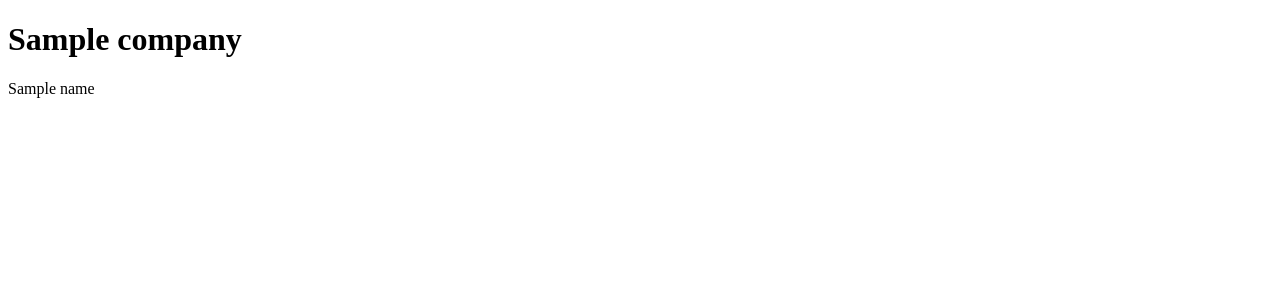
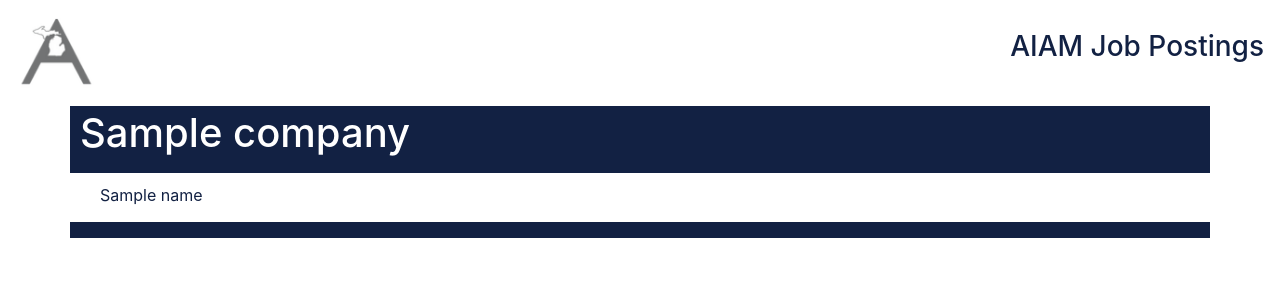
Before and after one commit to gvsucis/aiam_fall_2020, a Flask app: template vacancy_vulture/templates/index.html in a window 1280 px wide. Shown: the top 300 px of the page. Run offline with Flask 2, Linux system fonts and the light colour scheme; the template is opened without the code that fills it: most values are stand-ins (such as "Sample title", 1, 10 or a date in 2020); some libraries are stand-ins or nearby versions.

Commit message:
Added bootstrap and other css prettying up

```diff
--- a/vacancy_vulture/templates/index.html
+++ b/vacancy_vulture/templates/index.html
@@ -2,18 +2,42 @@
 <html>
   <head>
     <title>AIAM Job Data</title>
+    <link rel="stylesheet" href="https://stackpath.bootstrapcdn.com/bootstrap/4.5.2/css/bootstrap.min.css" integrity="sha384-JcKb8q3iqJ61gNV9KGb8thSsNjpSL0n8PARn9HuZOnIxN0hoP+VmmDGMN5t9UJ0Z" crossorigin="anonymous">
   </head>
 
   <body>
+
+    <!-- NAVBAR -->
+    <nav class="navbar navbar-light">
+      <a class="navbar-brand" href="#">
+        <img src="/static/logo.png" width="80" height="75" class="d-inline-block align-top" alt="Loading" loading="...">
+      </a>
+      <h3 style="color:#122143;" class="lass="d-inline-block align-top">
+        AIAM Job Postings
+      </h3>
+    </nav>
+
+    <!-- CONTENT -->
+    <div class="container" style=" background-color: #122143; color:white; padding:0px;" >
+      <div class="col-md" style="padding:0px;"></div>
+      <!-- JOBS -->
+        <div class="col-md" style="padding:0px;">
       	<table>
         {% for company, positions in jobs.items() %}
+            <div style="margin:5px; padding-bottom: 10px; padding:3px; padding-left:5px; background-color: #122143; color:white;">
               <h1> {{ company }} </h1>
+            </div>
+            <div style="margin:0px; padding:0px; padding-top:10px; background-color: white; color:#122143;">
             {% for position_container in positions.items() %}
             	{% for pos in position_container[1] %}
-	        	<p> {{ pos }} </p>
+    	        	<p style="padding:0px; padding-bottom:15px; padding-left:30px;" > {{ pos }} </p>
     	        {% endfor %}
             {% endfor %}
+            </div>
         {% endfor %}
     	</table>
+      </div>
+      <div class="col-md"></div>
+    </div>
   </body>
 </html>
```
Also changed, not shown: vacancy_vulture/static/logo.png (added). Lines whose indentation alone changed are shown as unchanged.
